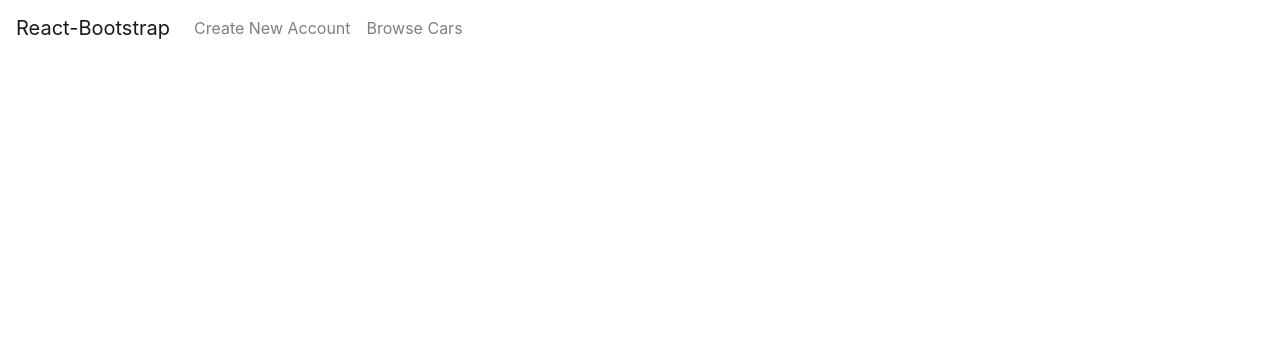
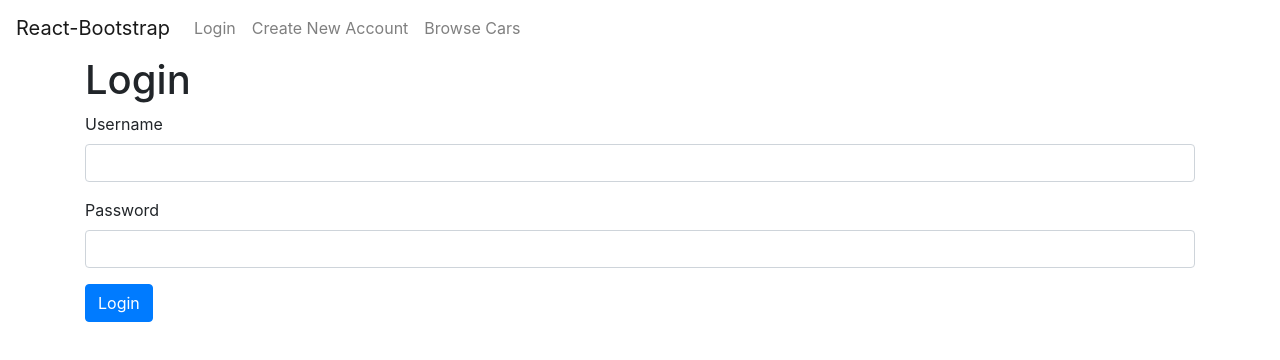
Before and after one commit to javatures/MaximusCarRental, a React (Create React App) app in the folder rental-react/: page /login in a window 1280 px wide. Shown: the top 360 px of the page. Built offline with nearby package versions, Linux system fonts and the light colour scheme; no server answers.

Commit message:
renters can now login and car homepage can handle non-multiples of 3

```diff
--- a/rental-react/src/App.tsx
+++ b/rental-react/src/App.tsx
@@ -3,6 +3,7 @@ import { Switch, Route, Link } from "react-router-dom";
 import { Navbar, Nav, NavItem } from "react-bootstrap";
 import RenterForm from './components/RenterForm';
 import CarHomepage from './components/CarHomepage';
+import SigninForm from './components/SigninForm';
 
 function App() {
   return (
@@ -12,6 +13,9 @@ function App() {
           <Navbar.Brand as={Link} to="/">React-Bootstrap</Navbar.Brand>
           <Navbar.Collapse>
               <Nav className="mr-auto">
+                <NavItem>
+                  <Nav.Link as={Link} to="/login">Login</Nav.Link>
+                </NavItem>
                 <NavItem>
                   <Nav.Link as={Link} to="/newRenterAccount">Create New Account</Nav.Link>
                 </NavItem>
@@ -25,6 +29,9 @@ function App() {
 
       <div>
         <Switch>
+          <Route path="/login">
+            <SigninForm />
+          </Route>
           <Route path="/newRenterAccount">
             <RenterForm />
           </Route>
--- a/rental-react/src/components/CarHomepage.tsx
+++ b/rental-react/src/components/CarHomepage.tsx
@@ -22,17 +22,21 @@ const CarHomepage: FC<{}> = (): JSX.Element => {
         })
     }, [])
 
-    console.log(cars[0]);
+    let carCards = [];
+    let newCols = [];
+    for(let i = 1; i <= cars.length; i++)
+    {
+        newCols.push(<Col key={i-1}><CarCard key={i-1} car={cars[i-1]}/></Col>)
+        if(i % 3 === 0)
+        {
+            carCards.push(<Row className="pb-2">{newCols}</Row>)
+            newCols = [];
+        }
+    }
 
-    let carCards = [];
-    for(let i = 0; i < cars.length/3; i++)
+    if(cars.length % 3 !== 0)
     {
-        let cols = [];
-        for(let j = 0*i; j < 3; j++)
-        {
-            cols.push(<Col><CarCard car={cars[j]}/></Col>)
-        }
-        carCards.push(<Row>{cols}</Row>)
+        carCards.push(<Row className="pb-2">{newCols}</Row>)
     }
 
     return (
--- /dev/null
+++ b/rental-react/src/components/CurrentUser.tsx
@@ -0,0 +1,29 @@
+interface Renter {
+    id: number;
+    username: string;
+    password: string;
+    fname: string;
+    lname: string;
+    email: string;
+    phoneString: string;
+}
+
+var CurrentUser = (function () {
+    var renter: Renter;
+
+    var getRenter = function () {
+        return renter;    // Or pull this from cookie/localStorage
+    };
+
+    var setRenter = function (newRenter: Renter) {
+        renter = newRenter;
+    };
+
+    return {
+        getRenter: getRenter,
+        setRenter: setRenter
+    }
+
+})();
+
+export default CurrentUser;
--- a/rental-react/src/components/SigninForm.tsx
+++ b/rental-react/src/components/SigninForm.tsx
@@ -1,23 +1,65 @@
-import React, { FC, useState, useCallback } from 'react';
+import React, { FC, useState, useEffect } from 'react';
+import {Container, Form, Button} from 'react-bootstrap';
+import { useHistory } from 'react-router-dom';
+import CurrentUser from './CurrentUser';
+
+interface Renter {
+    id: number;
+    username: string;
+    password: string;
+    fname: string;
+    lname: string;
+    email: string;
+    phoneString: string;
+}
 
 const SigninForm: FC<{}> = (): JSX.Element => {
+    let history = useHistory();
+    const [renters, setRenters] = useState(Array<Renter>());
     const [username, setUsername] = React.useState("");
     const [password, setPassword] = React.useState("");
 
     const handleSubmit = (e: React.FormEvent) => {
         e.preventDefault();
+
+        renters.forEach(renter => {
+            if(renter.username === username && renter.password === password)
+            {
+                CurrentUser.setRenter(renter);
+                console.log(CurrentUser.getRenter());
+                history.push("/cars");
+            }
+        });
+        console.log(renters);
         console.log(username, password);
     }
+
+    useEffect(() => {
+        fetch('http://localhost:8080/renter')
+        .then(response => response.json())
+        .then(json => {
+            setRenters(json);
+        })
+    }, [])
+
     return(
-        <form onSubmit={handleSubmit}>
-            <div>
-                <label htmlFor="username">Username</label>
-                <input type="text" value={username} onChange={(e) => setUsername(e.target.value)}/>
-                <label htmlFor="username">Password</label>
-                <input type="password" value={password} onChange={(e) => setPassword(e.target.value)}/>
-                <input type="submit" value="Log In" />
-            </div>
-        </form>
+        <Container>
+            <Form onSubmit={handleSubmit}>
+                <h1>Login</h1>
+
+                <Form.Group controlId="username">
+                    <Form.Label>Username</Form.Label>
+                    <Form.Control type="text" value={username} onChange={(e) => setUsername(e.target.value)} />
+                </Form.Group>
+
+                <Form.Group controlId="password">
+                    <Form.Label>Password</Form.Label>
+                    <Form.Control type="password" value={password} onChange={(e) => setPassword(e.target.value)} />
+                </Form.Group>
+
+                <Button type="submit">Login</Button>
+            </Form>
+        </Container>
     )
 }
 
```
